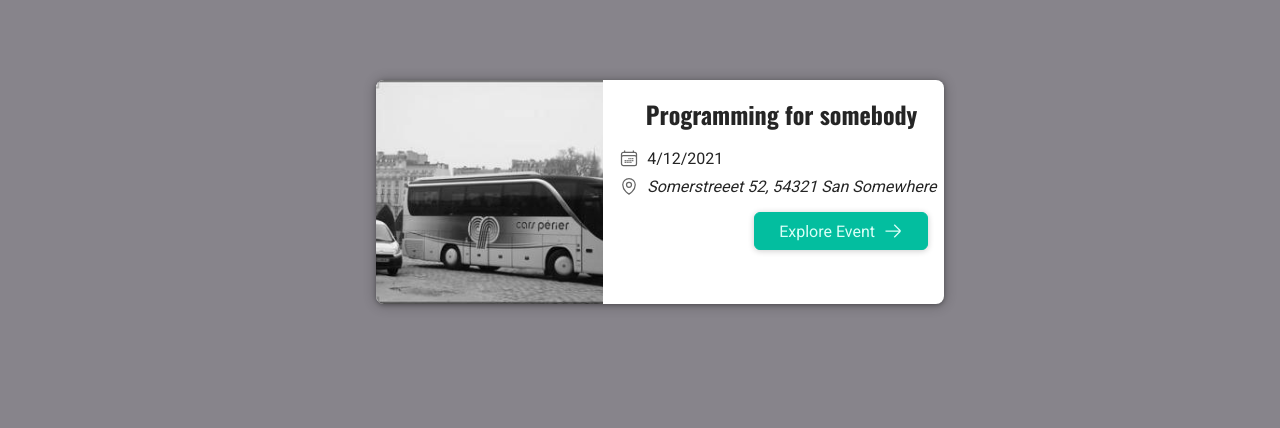
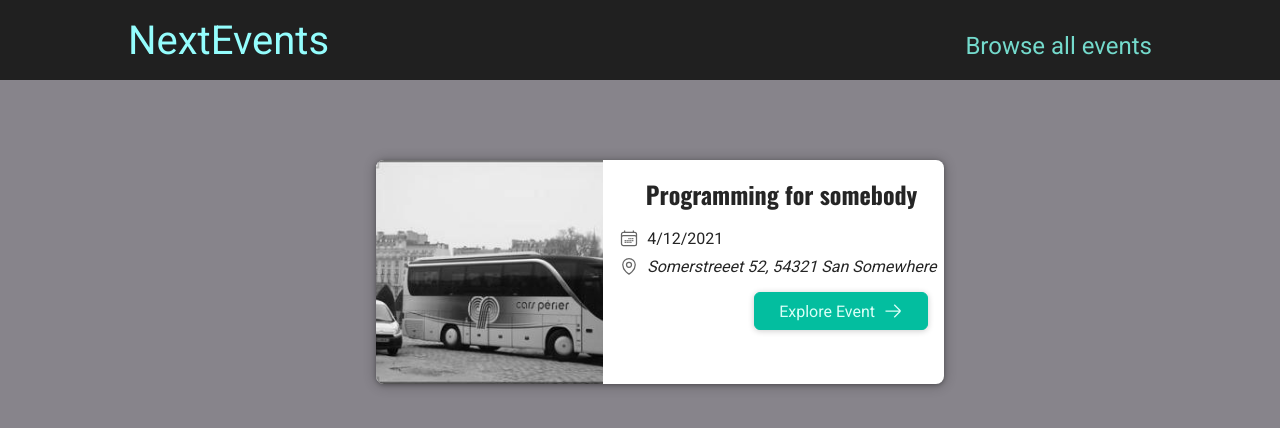
Before and after one commit to vshabal/events, a Next.js app: page / in a window 1280 px wide. Shown: the top 428 px of the page. Built offline with nearby package versions, Linux system fonts and the light colour scheme.

Commit message:
Add header

```diff
--- /dev/null
+++ b/components/Shared/Layout/ContentWrapper/index.tsx
@@ -0,0 +1,9 @@
+type Props = {
+  children: JSX.Element | (JSX.Element | string)[];
+};
+
+function ContentWrapper({ children }: Props) {
+  return <main>{children}</main>;
+}
+
+export default ContentWrapper;
--- /dev/null
+++ b/components/Shared/Layout/Header/Logo/index.module.css
@@ -0,0 +1,10 @@
+.container {
+  text-decoration: none;
+  color: #94fdfd;
+}
+
+@media (min-width: 768px) {
+  .container {
+    font-size: 2.5rem;
+  }
+}
--- /dev/null
+++ b/components/Shared/Layout/Header/Logo/index.tsx
@@ -0,0 +1,12 @@
+import Link from 'next/link';
+import classes from './index.module.css';
+
+function Logo() {
+  return (
+    <Link href="/" className={classes.container}>
+      NextEvents
+    </Link>
+  );
+}
+
+export default Logo;
--- /dev/null
+++ b/components/Shared/Layout/Header/Navigation/NavigationItem/index.module.css
@@ -0,0 +1,11 @@
+.container {
+  text-decoration: none;
+  color: #74dacc;
+  font-size: 1rem;
+}
+
+@media (min-width: 768px) {
+  .container {
+    font-size: 1.5rem;
+  }
+}
--- /dev/null
+++ b/components/Shared/Layout/Header/Navigation/NavigationItem/index.tsx
@@ -0,0 +1,17 @@
+import Link from 'next/link';
+import classes from './index.module.css';
+
+type Props = {
+  children: string;
+  href: string;
+};
+
+function NavigationItem({ href, children }: Props) {
+  return (
+    <Link href={href} className={classes.container}>
+      {children}
+    </Link>
+  );
+}
+
+export default NavigationItem;
--- /dev/null
+++ b/components/Shared/Layout/Header/Navigation/index.tsx
@@ -0,0 +1,22 @@
+import NavigationItem from './NavigationItem';
+
+const NAVIGATION_ITEMS = [
+  {
+    href: '/events',
+    label: 'Browse all events'
+  }
+];
+
+function Navigation() {
+  return (
+    <ul>
+      {NAVIGATION_ITEMS.map(({ href, label }) => (
+        <NavigationItem key={href} href={href}>
+          {label}
+        </NavigationItem>
+      ))}
+    </ul>
+  );
+}
+
+export default Navigation;
--- /dev/null
+++ b/components/Shared/Layout/Header/index.module.css
@@ -0,0 +1,16 @@
+.container {
+  width: 100%;
+  display: flex;
+  justify-content: space-between;
+  align-items: baseline;
+  padding: 1rem 10%;
+  height: 5rem;
+  background-color: #202020;
+}
+
+.logo {
+  height: 100%;
+  display: flex;
+  justify-content: center;
+  align-items: center;
+}
--- /dev/null
+++ b/components/Shared/Layout/Header/index.tsx
@@ -0,0 +1,18 @@
+import classes from './index.module.css';
+import Logo from './Logo';
+import Navigation from './Navigation';
+
+function Header() {
+  return (
+    <header className={classes.container}>
+      <div className={classes.logo}>
+        <Logo />
+      </div>
+      <nav>
+        <Navigation />
+      </nav>
+    </header>
+  );
+}
+
+export default Header;
--- a/components/Shared/Layout/index.tsx
+++ b/components/Shared/Layout/index.tsx
@@ -1,7 +1,17 @@
+import ContentWrapper from './ContentWrapper';
+import Header from './Header';
+
 type Props = {
-  children?: JSX.Element;
+  children: JSX.Element;
 };
 
-export function Layout({ children }: Props) {
-  return <div>{children ? children : null}</div>;
+function Layout({ children }: Props) {
+  return (
+    <>
+      <Header />
+      <ContentWrapper>{children}</ContentWrapper>
+    </>
+  );
 }
+
+export default Layout;
--- a/pages/_app.tsx
+++ b/pages/_app.tsx
@@ -1,4 +1,4 @@
-import { Layout } from '@/components/Shared/Layout';
+import Layout from '@/components/Shared/Layout';
 import '@/styles/globals.css';
 import type { AppProps } from 'next/app';
 
```
